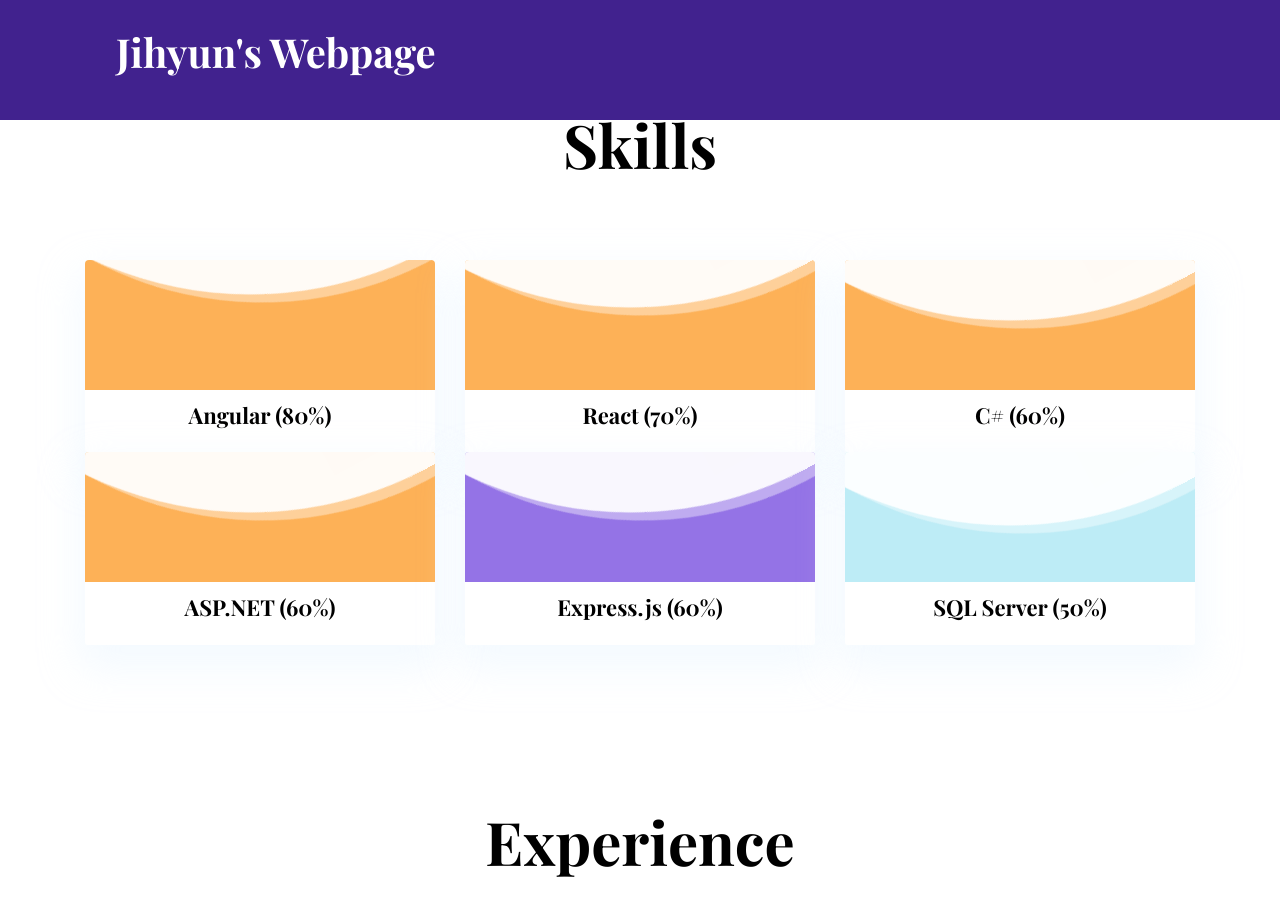
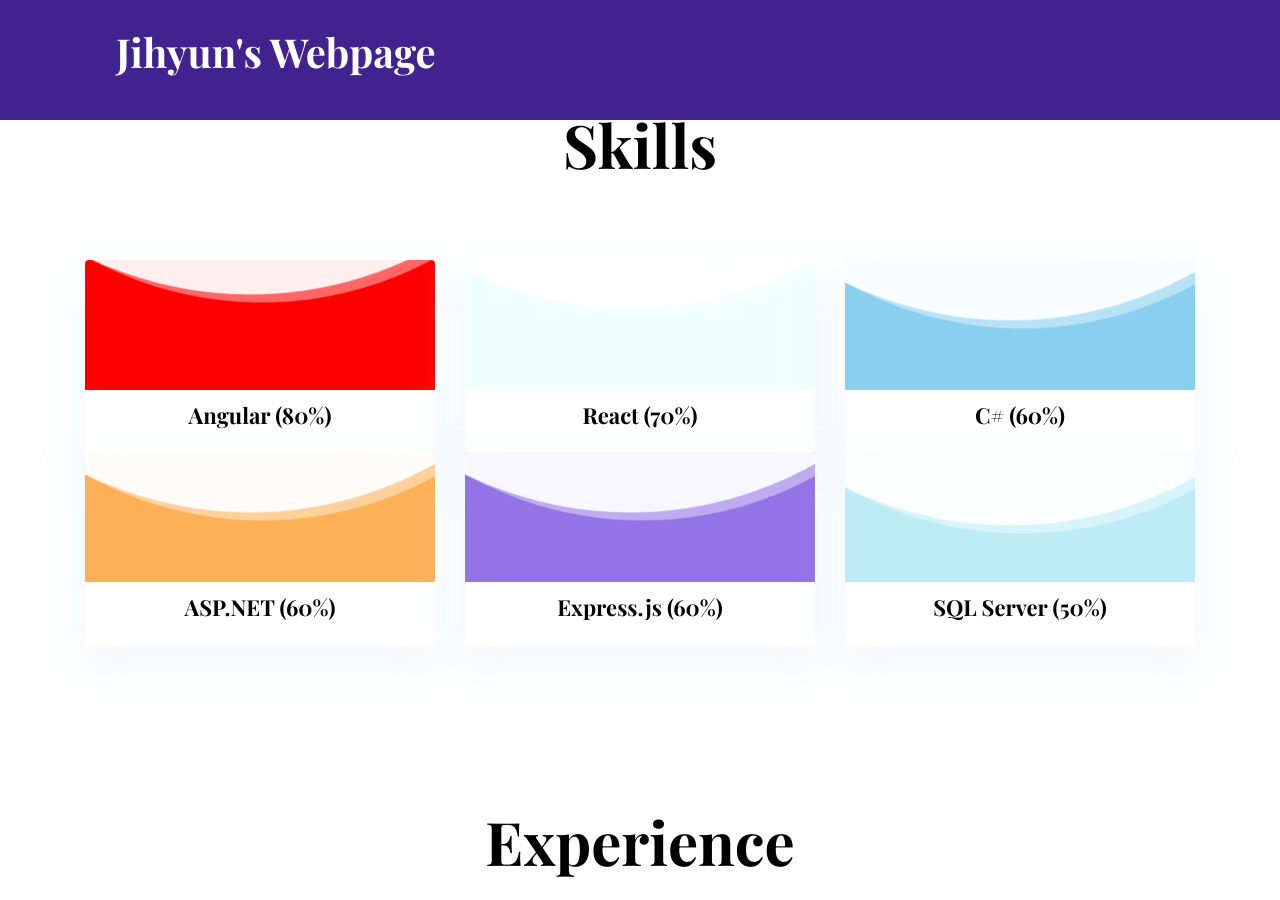
Before and after one commit to jihyunsong42/jihyunsong42.github.io, a Jekyll site: the page built from index.html, in a window 1280 px wide and 900 px high, scrolled down 1128 px. Built offline with Jekyll 4.4.1, drawn with Linux system fonts in a browser that asks for light colours.

Commit message:
changed text

```diff
--- a/_data/settings.yml
+++ b/_data/settings.yml
@@ -50,7 +50,7 @@
   A Korean-Canadian guy who love to create toy projects, studying new techs 💻<br>
   Experienced software developer professionally worked at the aircraft company<br>
   The guy who loves beer🍺, playing video games🎮 hanging out internationally🌐<br><br>
-  Check out below and see more about my projects!<br>
+  Check out below and see more about my projects!
 
 # blurb-btn-link: '/about'
 # blurb-btn-name: Do you want to know more about me?<br>Click here
@@ -93,9 +93,9 @@
 
 skills-title: Skills
 skills:
-- {name: Angular, color: '#fdb157', value: '80%'}
-- {name: React, color: '#fdb157', value: '70%'}
-- {name: C#, color: '#fdb157', value: '60%'}
+- {name: Angular, color: '#ff0000', value: '80%'}
+- {name: React, color: '#f0ffff', value: '70%'}
+- {name: C#, color: '#89cff0', value: '60%'}
 - {name: ASP.NET, color: '#fdb157', value: '60%'}
 - {name: Express.js, color: '#9473e6', value: '60%'}
 - {name: SQL Server, color: '#bdecf6', value: '50%'}
```
